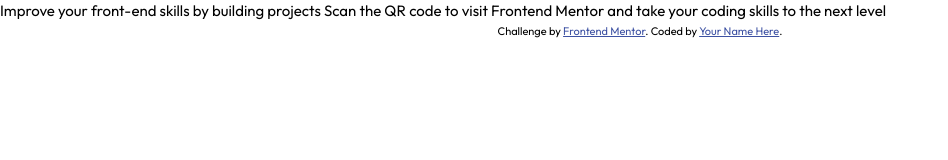
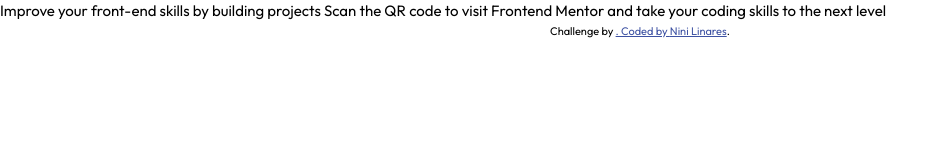
Before and after one commit to EnithLinares/qr-code-component, a plain HTML site: page index.html in a window 1280 px wide. Shown: the whole page, without its empty margins (0-948 px from the left). Drawn offline with Linux system fonts and the light colour scheme.

Commit message:
add repository link to attribution

```diff
--- a/index.html
+++ b/index.html
@@ -36,8 +36,7 @@
             <a
                 href="https://www.frontendmentor.io?ref=challenge"
                 target="_blank"
-                >Frontend Mentor</a
-            >. Coded by <a href="#">Your Name Here</a>.
+            >. Coded by <a href="https://github.com/EnithLinares/qr-code-component">Nini Linares</a>.
         </div>
     </body>
 </html>
```
